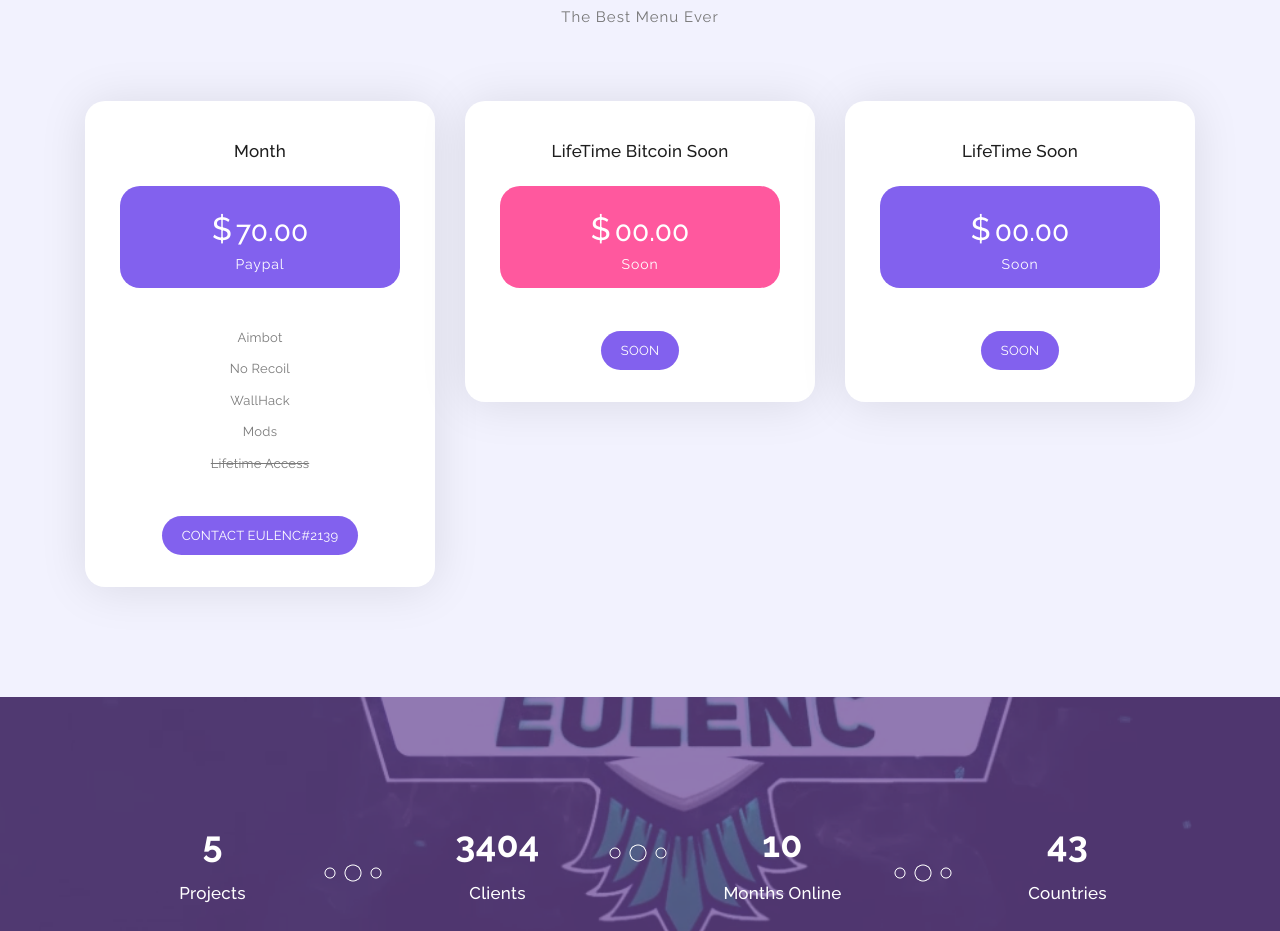
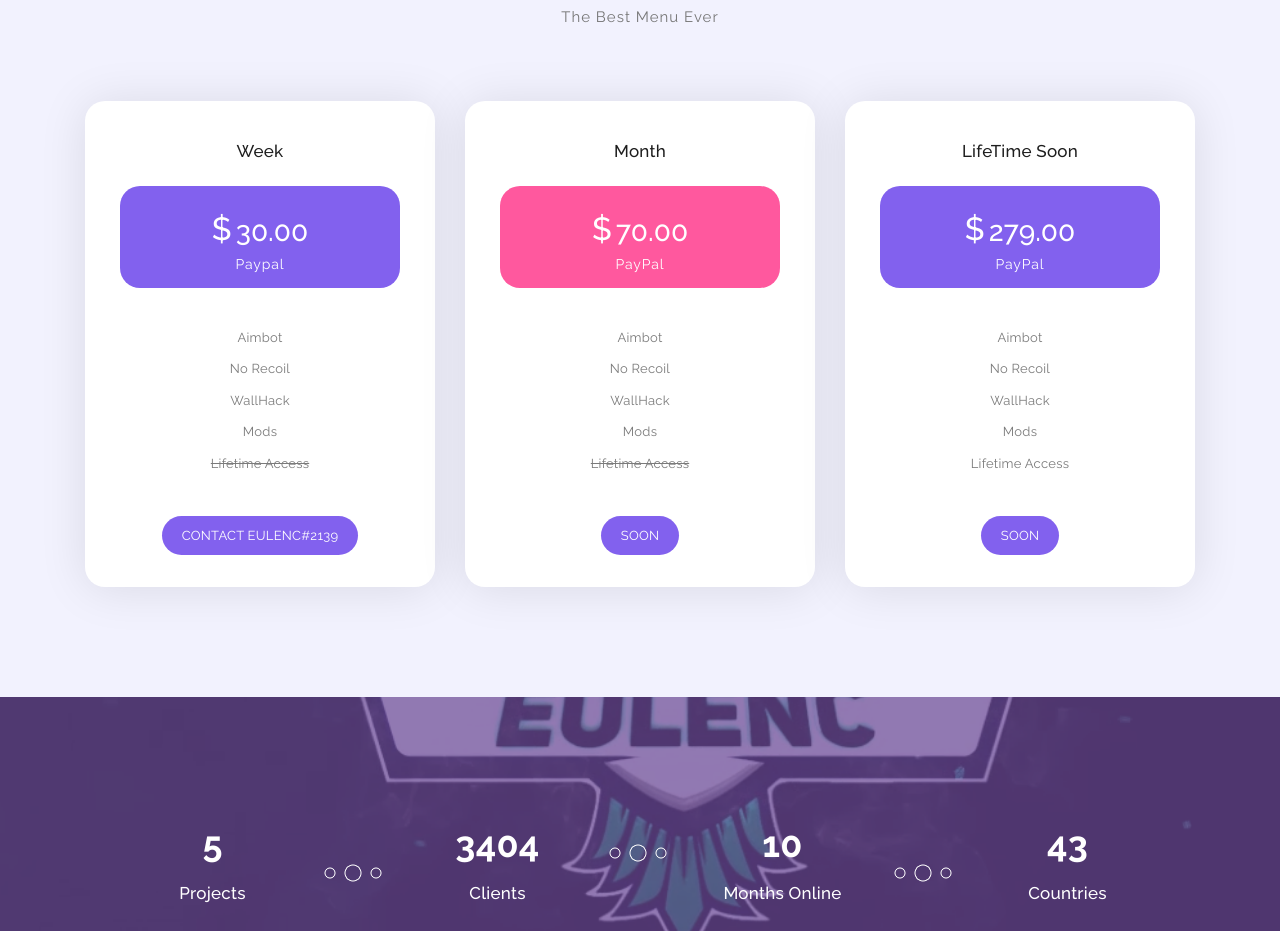
Before and after one commit to MrNubito/eulenc, a plain HTML site: page rust.html in a window 1280 px wide. Shown: the part 2175-3106 px from the top of the page. Drawn offline with Linux system fonts and the light colour scheme.

Commit message:
Update rust.html

```diff
--- a/rust.html
+++ b/rust.html
@@ -243,12 +243,12 @@
                 <div class="col-lg-4 col-md-6 col-sm-12" data-scroll-reveal="enter bottom move 50px over 0.6s after 0.2s">
                     <div class="pricing-item">
                         <div class="pricing-header">
-                            <h3 class="pricing-title">Month</h3>
+                            <h3 class="pricing-title">Week</h3>
                         </div>
                         <div class="pricing-body">
                             <div class="price-wrapper">
                                 <span class="currency">$</span>
-                                <span class="price">70.00</span>
+                                <span class="price">30.00</span>
                                 <span class="period">Paypal</span>
                             </div>
                             <ul class="list">
@@ -270,20 +270,20 @@
                 <div class="col-lg-4 col-md-6 col-sm-12" data-scroll-reveal="enter bottom move 50px over 0.6s after 0.4s">
                     <div class="pricing-item active">
                         <div class="pricing-header">
-                            <h3 class="pricing-title">LifeTime Bitcoin Soon</h3>
+                            <h3 class="pricing-title">Month</h3>
                         </div>
                         <div class="pricing-body">
                             <div class="price-wrapper">
                                 <span class="currency">$</span>
-                                <span class="price">00.00</span>
-                                <span class="period">Soon</span>
+                                <span class="price">70.00</span>
+                                <span class="period">PayPal</span>
                             </div>
                             <ul class="list">
-                                <li class="active"></li>
-                                <li class="active"></li>
-                                <li class="active"></li>
-                                <li class="active"></li>
-                                <li class="active"></li>
+                                <li class="active"> Aimbot </li>
+                                <li class="active"> No Recoil </li>
+                                <li class="active"> WallHack </li>
+                                <li class="active"> Mods</li>
+                                <li>Lifetime Access</li>
                             </ul>
                         </div>
                         <div class="pricing-footer">
@@ -302,15 +302,15 @@
                         <div class="pricing-body">
                             <div class="price-wrapper">
                                 <span class="currency">$</span>
-                                <span class="price">00.00</span>
-                                <span class="period">Soon</span>
+                                <span class="price">279.00</span>
+                                <span class="period">PayPal</span>
                             </div>
                             <ul class="list">
-                                <li class="active"></li>
-                                <li class="active"></li>
-                                <li class="active"></li>
-                                <li class="active"></li>
-                                <li class="active"></li>
+                                <li class="active"> Aimbot </li>
+                                <li class="active"> No Recoil </li>
+                                <li class="active"> WallHack </li>
+                                <li class="active"> Mods</li>
+                                <li class="active"> Lifetime Access</li>
 
                             </ul>
                         </div>
```
